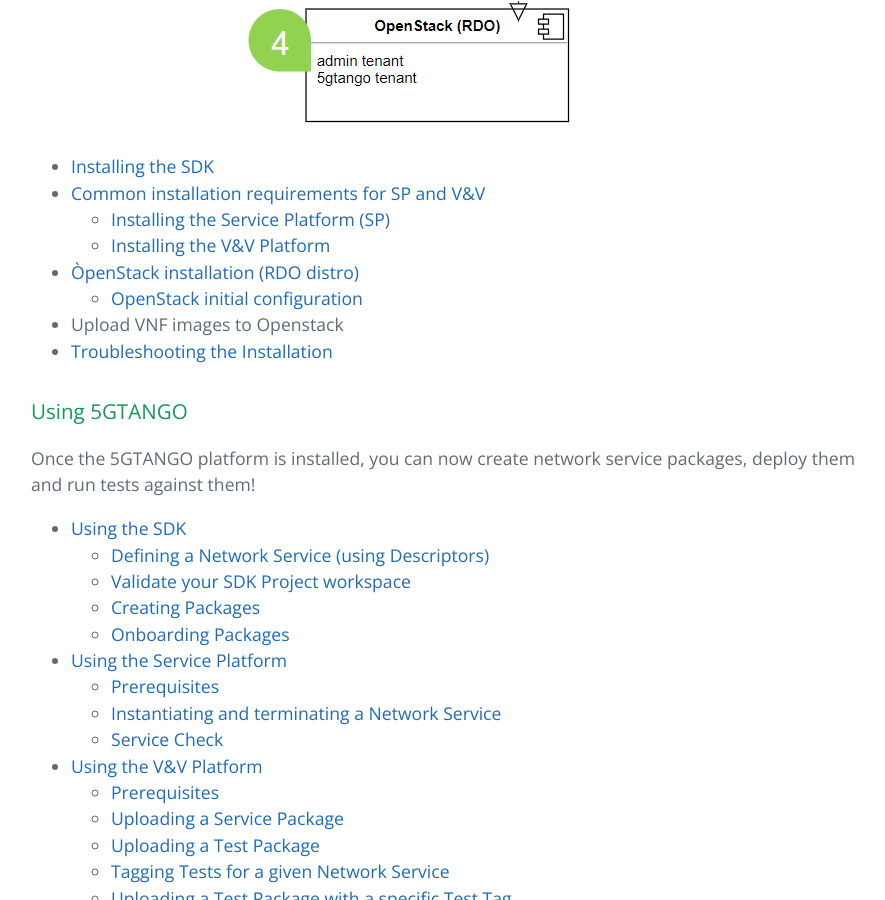
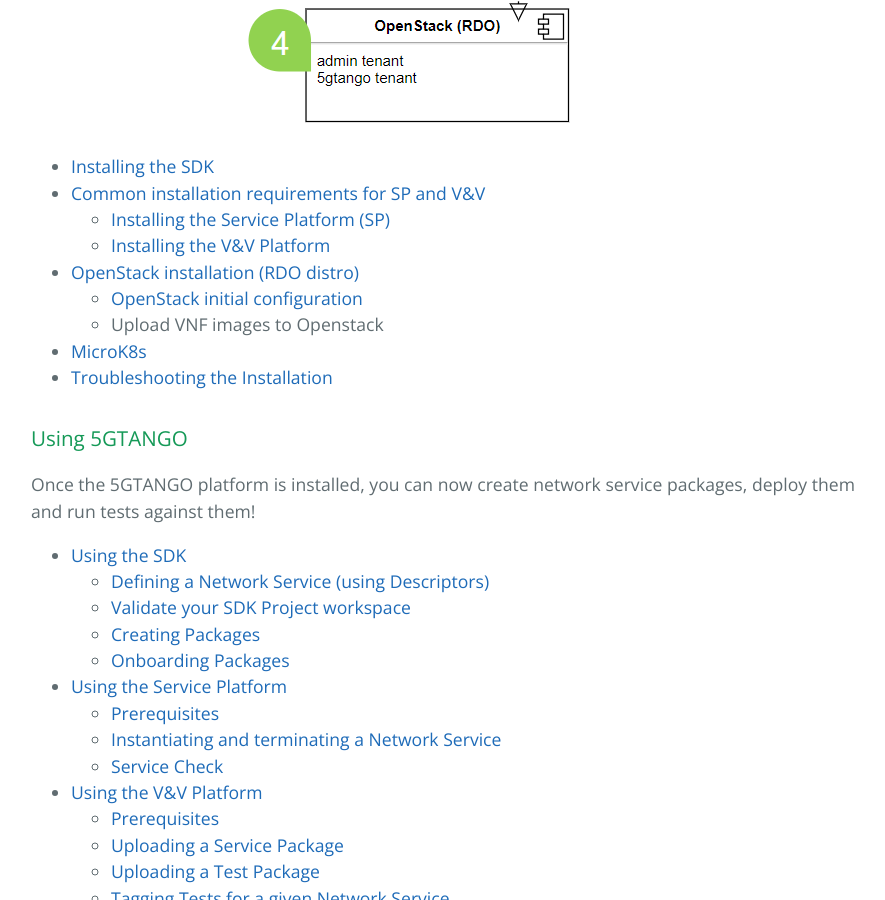
Before and after one commit to sonata-nfv/sonata-nfv.github.io, a Jekyll site: the page built from quickguide.md, in a window 1280 px wide and 900 px high, scrolled down 904 px. Shown: the whole window, without its empty margins (193-1078 px from the left). Built offline with Jekyll 4.4.1, drawn with Linux system fonts in a browser that asks for light colours; our own code applies the rules of GitHub Pages for plain Markdown files.

Commit message:
Update quickguide.md

```diff
--- a/quickguide.md
+++ b/quickguide.md
@@ -19,9 +19,10 @@ To setup 5GTANGO you must install the three major components of 5GTANGO and Open
   * [Common installation requirements for SP and V&V](/common-installation)
     * [Installing the Service Platform (SP)](/sp-installation)
     * [Installing the V&V Platform](/vnv-installation)
-  * [ÒpenStack installation (RDO distro)](rdo-install.md)
+  * [OpenStack installation (RDO distro)](rdo-install.md)
     * [OpenStack initial configuration](openstack-basic-starting-guide.md)
-  * Upload VNF images to Openstack
+    * Upload VNF images to Openstack
+  * [MicroK8s](/Microk8s-guide-V2.pdf)
   * [Troubleshooting the Installation](/troubleshooting.md)
 
 ### Using 5GTANGO
```
